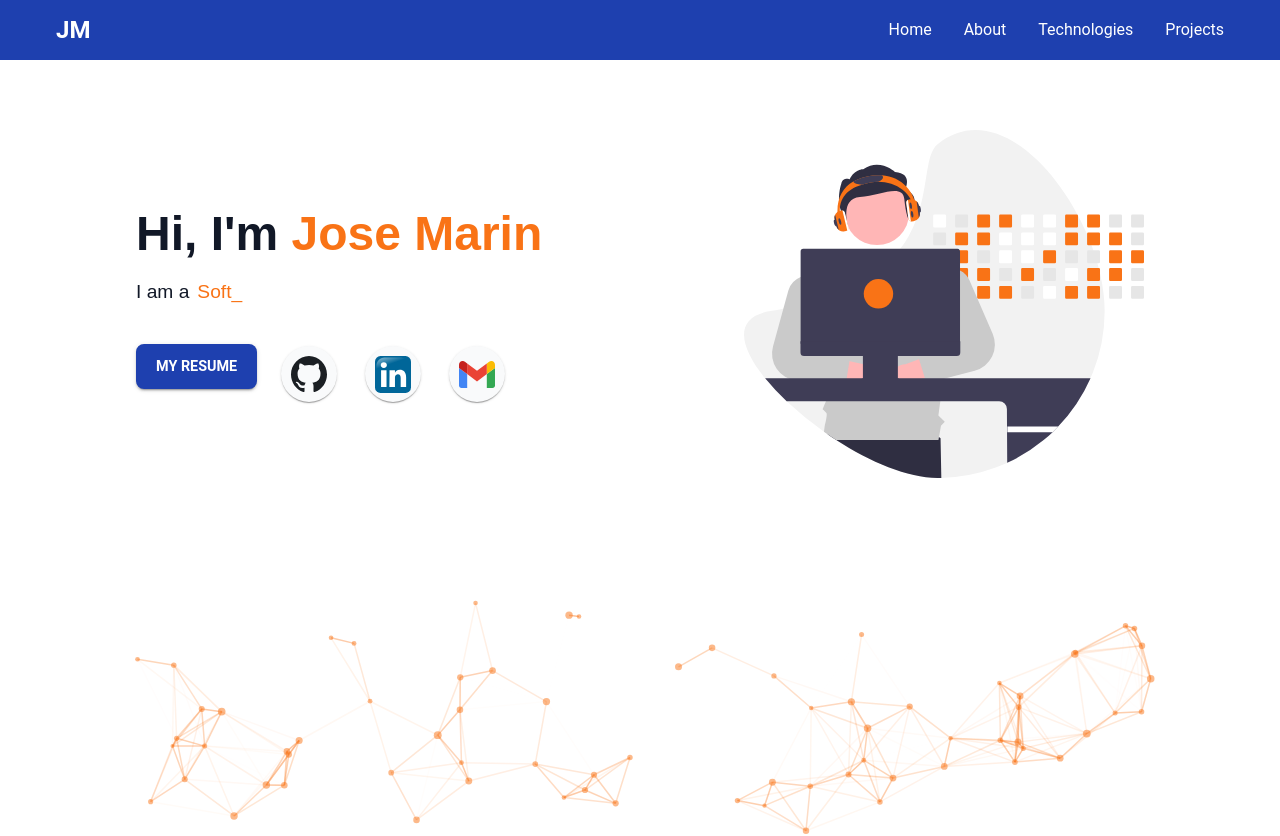
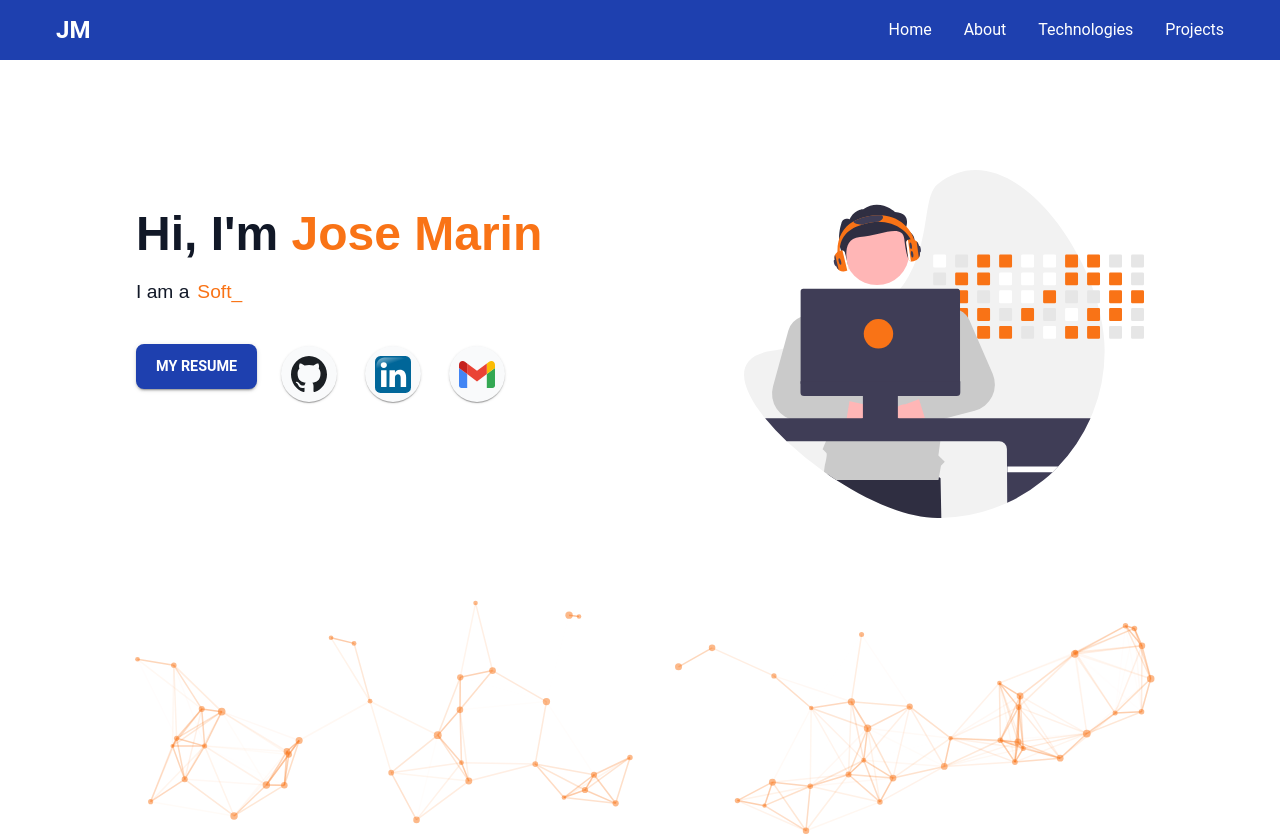
Before and after one commit to josemarin4/jm-portfolio, a React (Vite) app: page / in a window 1280 px wide. Shown: the top 836 px of the page. Built offline with nearby package versions, Linux system fonts and the light colour scheme.

Commit message:
fix positioning of sections in the page

```diff
--- a/src/components/Hero.tsx
+++ b/src/components/Hero.tsx
@@ -9,6 +9,7 @@ const Hero: FC = () => {
   return (
     <>
       <Box
+        id="Home"
         sx={{
           display: "flex",
           flexDirection: { xs: "column", md: "row" },
@@ -121,7 +122,8 @@ const Hero: FC = () => {
             width: { xs: "80%", sm: "60%", md: 400 },
             height: "auto",
             maxWidth: "100%",
-            mt: { xs: 4, md: 0 },
+            mt: { xs: 10, md: 10 },
+            mb: { xs: 20, md: 0 },
           }}
         />
       </Box>
--- a/src/components/ParticleBackground.tsx
+++ b/src/components/ParticleBackground.tsx
@@ -20,6 +20,7 @@ const ParticleBackground: FC = () => {
         height: "250px",
         position: "relative",
         overflow: "hidden",
+        mb: { xs: 12, md: 17 },
         background:
           "linear-gradient(to top, rgba(255,255,255,1), rgba(255,255,255,0))",
       }}
@@ -66,10 +67,7 @@ const ParticleBackground: FC = () => {
               speed: 1.5,
               direction: "none",
               outModes: {
-                top: "bounce",
-                bottom: "bounce",
-                left: "bounce",
-                right: "bounce",
+                default: "bounce",
               },
             },
             opacity: {
```
